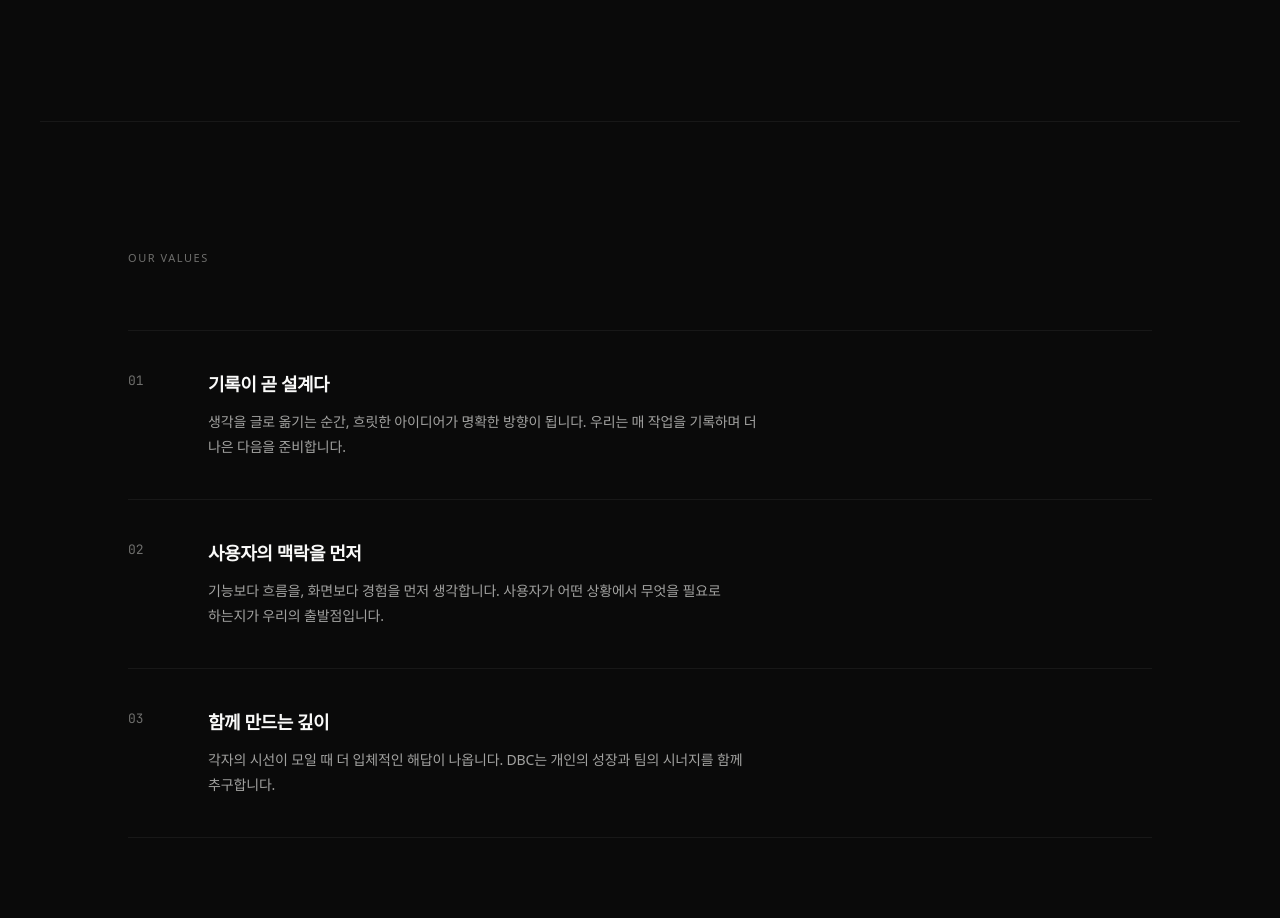
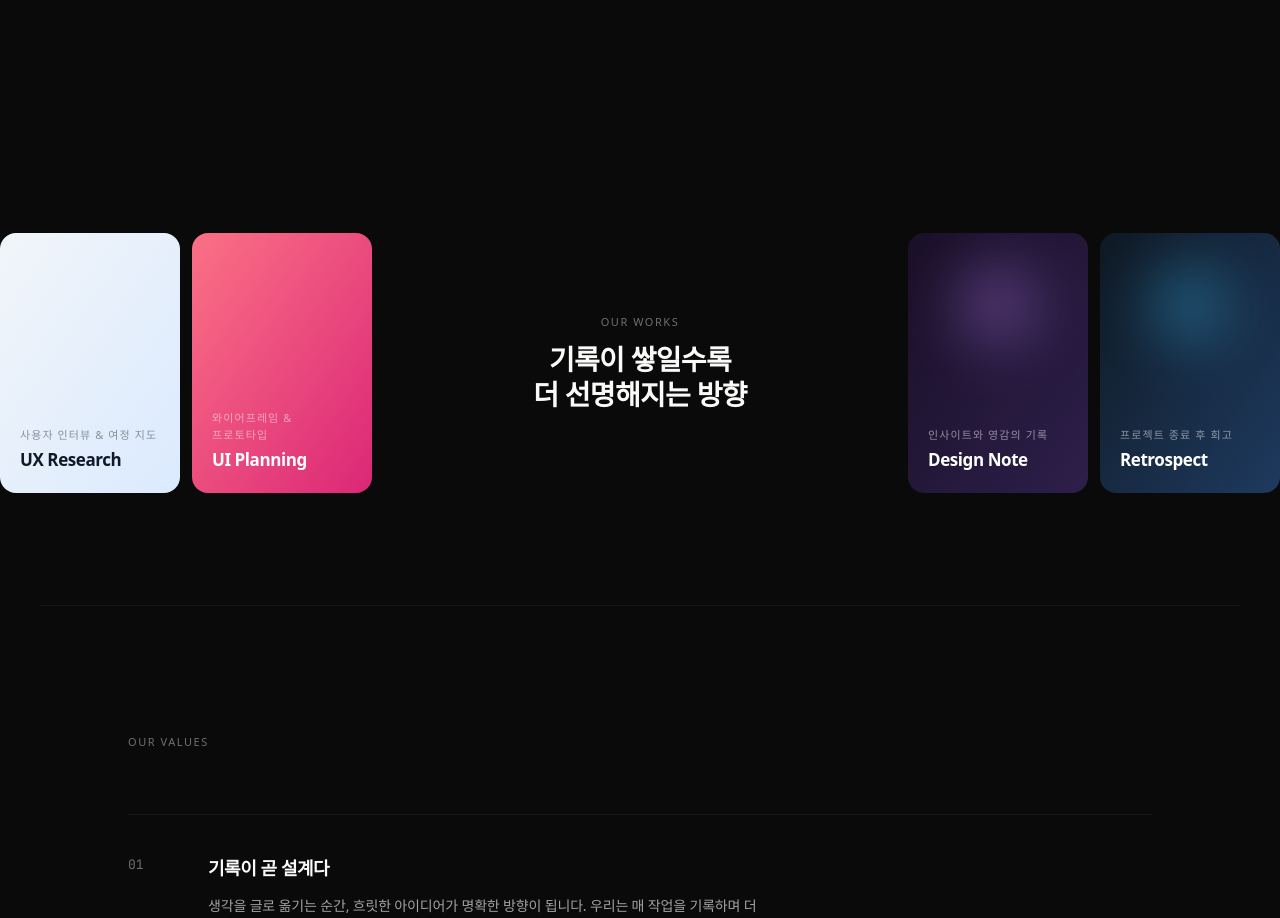
Before and after one commit to helloa1109/wiki, a Next.js app in the folder apps/web/: page /about in a window 1280 px wide. Shown: the part 1160-2078 px from the top of the page. Built offline with nearby package versions, Linux system fonts and the light colour scheme; a web font is replaced by a local one.

Commit message:
feat(web): add slide-from-sides scroll animation section to About page
Co-Authored-By: Claude Sonnet 4.6 <noreply@anthropic.com>

```diff
--- a/apps/web/src/app/about/page.tsx
+++ b/apps/web/src/app/about/page.tsx
@@ -2,6 +2,7 @@ import { GNB } from '@/components/layout/GNB'
 import { GrainOverlay } from '@/components/effects/GrainOverlay'
 import { CursorSpotlight } from '@/components/effects/CursorSpotlight'
 import { FadeUp } from '@/components/about/FadeUp'
+import { SlideFromSides } from '@/components/about/SlideFromSides'
 import Link from 'next/link'
 
 export const metadata = {
@@ -119,6 +120,9 @@ export default function AboutPage() {
           </div>
         </section>
 
+        {/* ── 슬라이드 작업물 ───────────────────────── */}
+        <SlideFromSides />
+
         {/* ── 구분선 ────────────────────────────────── */}
         <div className="mx-10 border-t border-white/[0.06] max-md:mx-6" />
 
--- /dev/null
+++ b/apps/web/src/components/about/SlideFromSides.tsx
@@ -0,0 +1,140 @@
+'use client'
+
+import { useEffect, useRef, useState } from 'react'
+
+const LEFT_CARDS = [
+  {
+    id: 1,
+    bg: 'bg-gradient-to-br from-slate-100 to-blue-100',
+    title: 'UX Research',
+    sub: '사용자 인터뷰 & 여정 지도',
+    dark: false,
+  },
+  {
+    id: 2,
+    bg: 'bg-gradient-to-br from-rose-400 to-pink-600',
+    title: 'UI Planning',
+    sub: '와이어프레임 & 프로토타입',
+    dark: true,
+  },
+]
+
+const RIGHT_CARDS = [
+  {
+    id: 3,
+    bg: 'bg-gradient-to-br from-[#1a1028] to-[#2d1f4a]',
+    title: 'Design Note',
+    sub: '인사이트와 영감의 기록',
+    dark: true,
+    accent: '#c084fc',
+  },
+  {
+    id: 4,
+    bg: 'bg-gradient-to-br from-[#0f1923] to-[#1e3a5f]',
+    title: 'Retrospect',
+    sub: '프로젝트 종료 후 회고',
+    dark: true,
+    accent: '#38bdf8',
+  },
+]
+
+export function SlideFromSides() {
+  const ref = useRef<HTMLDivElement>(null)
+  const [visible, setVisible] = useState(false)
+
+  useEffect(() => {
+    const el = ref.current
+    if (!el) return
+    const observer = new IntersectionObserver(
+      (entries) => {
+        const entry = entries[0]
+        if (entry?.isIntersecting) { setVisible(true); observer.disconnect() }
+      },
+      { threshold: 0.25 }
+    )
+    observer.observe(el)
+    return () => observer.disconnect()
+  }, [])
+
+  return (
+    <div ref={ref} className="relative overflow-hidden py-28">
+      <div className="flex items-center justify-between">
+
+        {/* 왼쪽 카드 그룹 */}
+        <div
+          className="flex shrink-0 gap-3 pl-0"
+          style={{
+            transform: visible ? 'translateX(0)' : 'translateX(-110%)',
+            transition: 'transform 1s cubic-bezier(0.16, 1, 0.3, 1)',
+          }}
+        >
+          {LEFT_CARDS.map((card, i) => (
+            <div
+              key={card.id}
+              className={`relative flex h-[260px] w-[180px] flex-col justify-end overflow-hidden rounded-2xl p-5 ${card.bg} shrink-0`}
+              style={{ transitionDelay: visible ? `${i * 80}ms` : '0ms' }}
+            >
+              <p
+                className={`text-[11px] font-medium uppercase tracking-widest ${card.dark ? 'text-white/50' : 'text-black/40'}`}
+              >
+                {card.sub}
+              </p>
+              <p
+                className={`mt-1 text-[17px] font-bold tracking-tight ${card.dark ? 'text-white' : 'text-gray-900'}`}
+              >
+                {card.title}
+              </p>
+            </div>
+          ))}
+        </div>
+
+        {/* 중앙 텍스트 */}
+        <div
+          className="flex flex-1 flex-col items-center justify-center gap-3 px-8 text-center"
+          style={{
+            opacity: visible ? 1 : 0,
+            transform: visible ? 'translateY(0)' : 'translateY(16px)',
+            transition: 'opacity 0.8s ease, transform 0.8s ease',
+            transitionDelay: visible ? '300ms' : '0ms',
+          }}
+        >
+          <p className="text-[11px] uppercase tracking-[0.14em] text-foreground-subtle">Our Works</p>
+          <p className="text-[clamp(18px,2.2vw,28px)] font-bold leading-tight tracking-tight text-foreground">
+            기록이 쌓일수록<br />더 선명해지는 방향
+          </p>
+        </div>
+
+        {/* 오른쪽 카드 그룹 */}
+        <div
+          className="flex shrink-0 gap-3 pr-0"
+          style={{
+            transform: visible ? 'translateX(0)' : 'translateX(110%)',
+            transition: 'transform 1s cubic-bezier(0.16, 1, 0.3, 1)',
+          }}
+        >
+          {RIGHT_CARDS.map((card, i) => (
+            <div
+              key={card.id}
+              className={`relative flex h-[260px] w-[180px] flex-col justify-end overflow-hidden rounded-2xl p-5 ${card.bg} shrink-0`}
+              style={{ transitionDelay: visible ? `${i * 80}ms` : '0ms' }}
+            >
+              {card.accent && (
+                <div
+                  className="absolute left-1/2 top-8 h-20 w-20 -translate-x-1/2 rounded-full blur-[30px]"
+                  style={{ backgroundColor: card.accent, opacity: 0.35 }}
+                />
+              )}
+              <p className="text-[11px] font-medium uppercase tracking-widest text-white/50">
+                {card.sub}
+              </p>
+              <p className="mt-1 text-[17px] font-bold tracking-tight text-white">
+                {card.title}
+              </p>
+            </div>
+          ))}
+        </div>
+
+      </div>
+    </div>
+  )
+}
```
